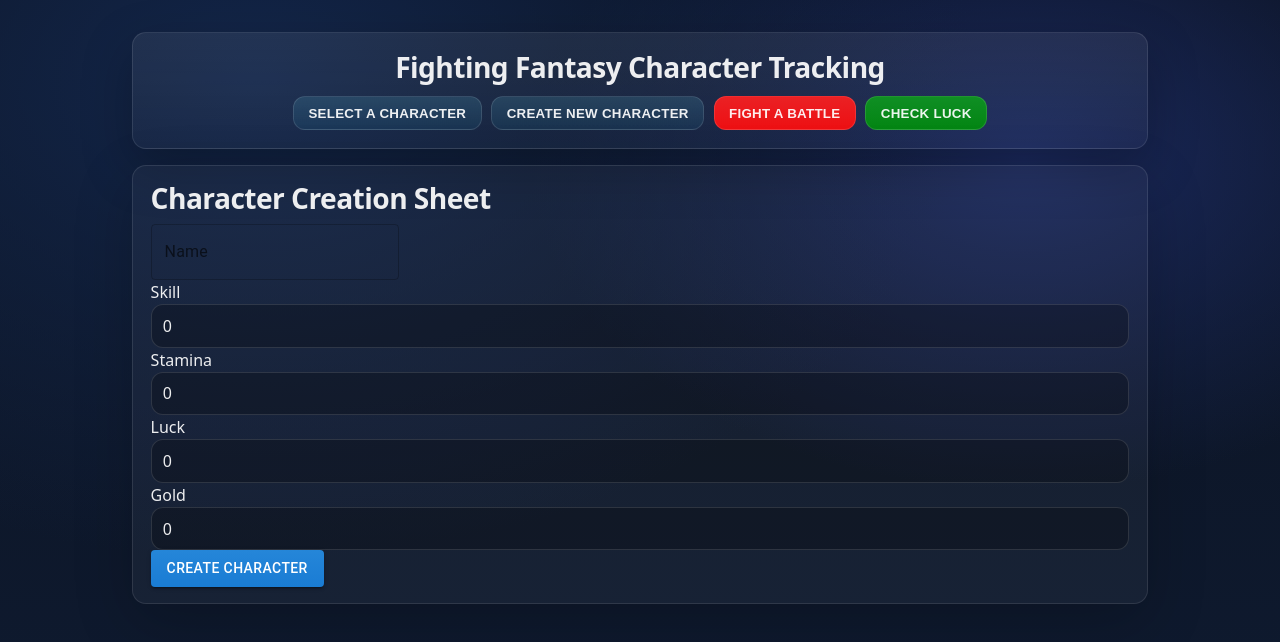
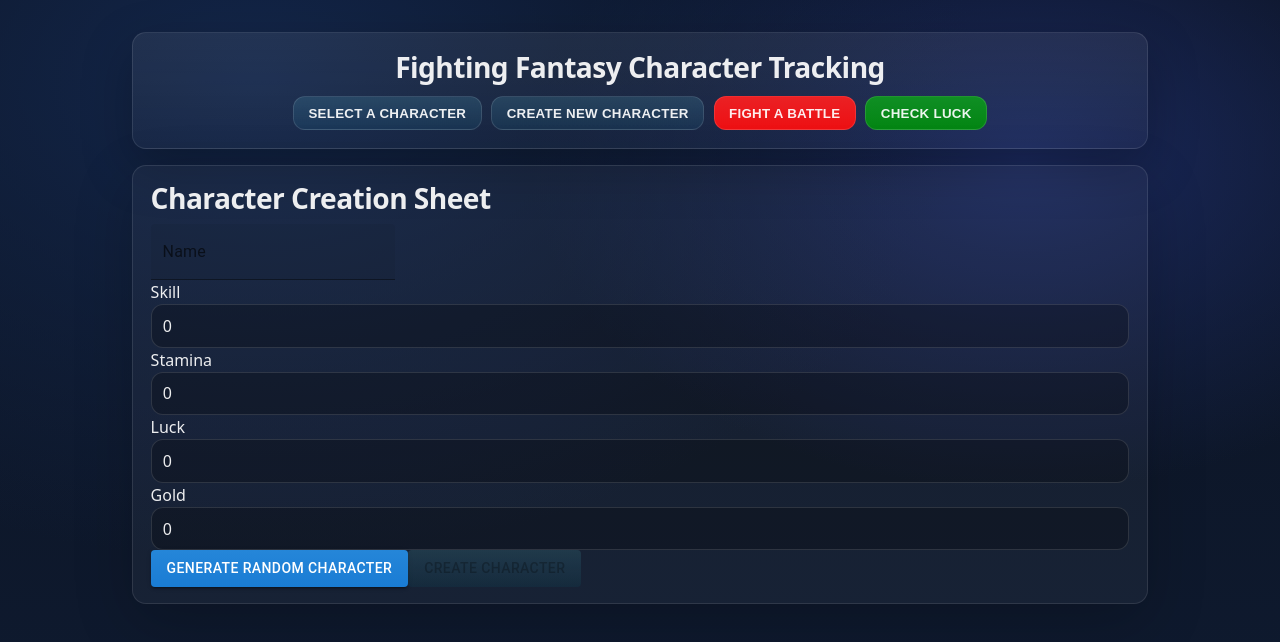
Before and after one commit to shaunbag/ff-frontend, a React (Vite) app: page / in a window 1280 px wide. Shown: the top 642 px of the page. Built offline with nearby package versions, Linux system fonts and the light colour scheme.

Commit message:
Added Generate Random Character Button

```diff
--- a/src/components/CharacterComponents/CharacterCreationSheet.tsx
+++ b/src/components/CharacterComponents/CharacterCreationSheet.tsx
@@ -14,8 +14,9 @@
 
     function handleCreateCharacter() {
         console.log('Character Created:', { name, skill, stamina, luck, gold });
+
         const Character = {
-            name: name,
+            name: name.trim(),
             skill: skill,
             luck: luck,
             stamina: stamina,
@@ -34,10 +35,16 @@
         }
     }
 
+    function generateRandomCharacter(){
+        setSkill((Math.floor(Math.random()* 6)) + 6)
+        setStamina((Math.floor(Math.random() * 12)) + 12)
+        setLuck((Math.floor(Math.random() * 6)) + 6)
+    }
+
     return (
         <section>
             <h1>Character Creation Sheet</h1>
-            <TextField label='Name' variant='outlined' value={name} onChange={(e) => setName(e.target.value)} />
+            <TextField label='Name' variant='filled' value={name} sx={{ input: { color: 'white' } }} onChange={(e) => setName(e.target.value)} />
             <div style={{display: 'flex', flexDirection: 'column'}}>
                 <label>Skill</label>
                 <input type='number' placeholder='Skill' value={skill} onChange={(e) => setSkill(Number(e.target.value))} />
@@ -48,8 +55,8 @@
                 <label>Gold</label>
                 <input type='number' placeholder='Gold' value={gold} onChange={(e) => setGold(Number(e.target.value))} />
             </div>
-
-            <Button variant='contained' color='primary' onClick={handleCreateCharacter}>Create Character</Button>
+            <Button variant='contained' color='primary' onClick={generateRandomCharacter}>Generate Random Character</Button>
+            <Button variant='contained' color='primary' disabled={name ? false :  true} onClick={handleCreateCharacter}>Create Character</Button>
         </section>
     )
 }
```
